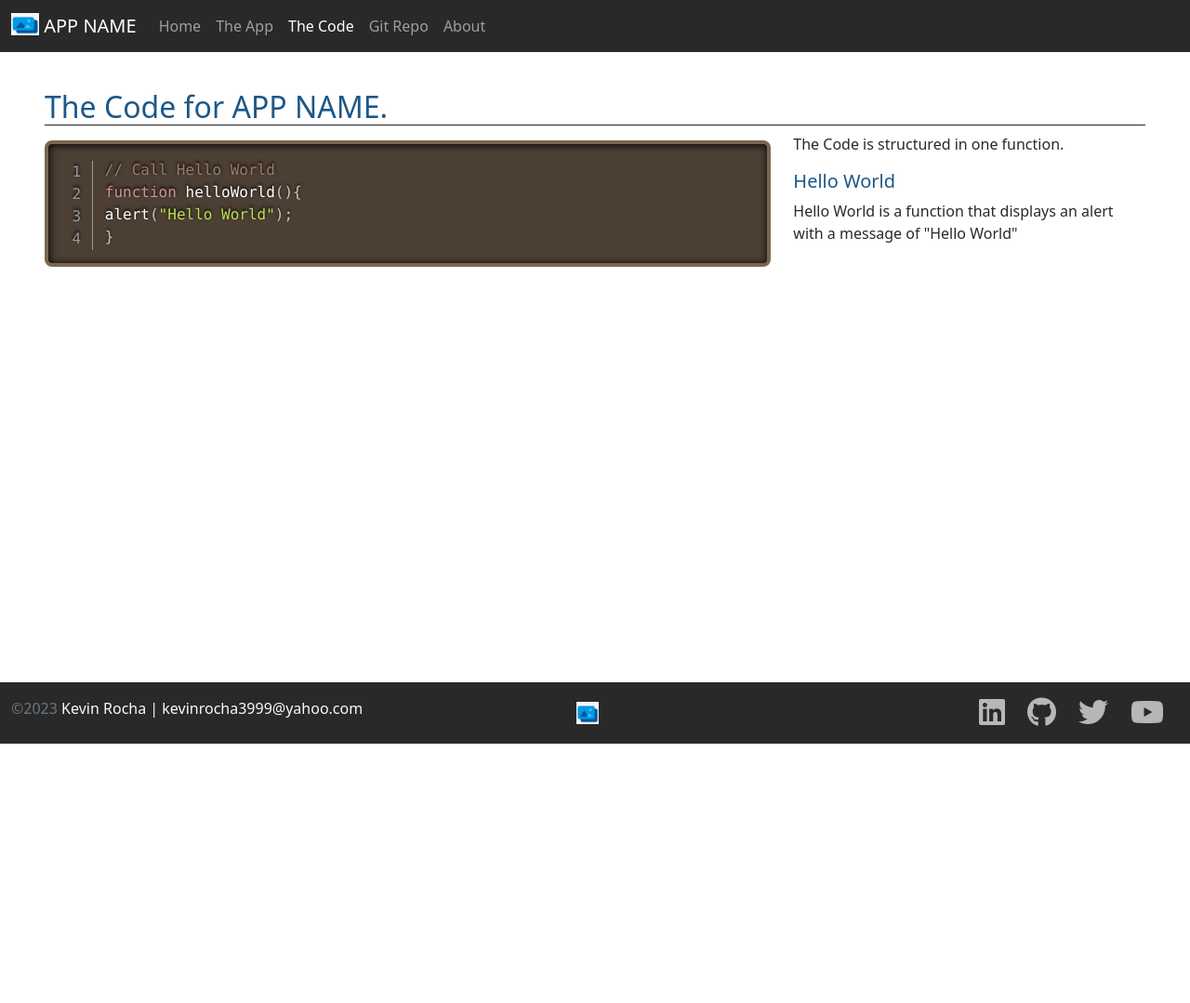
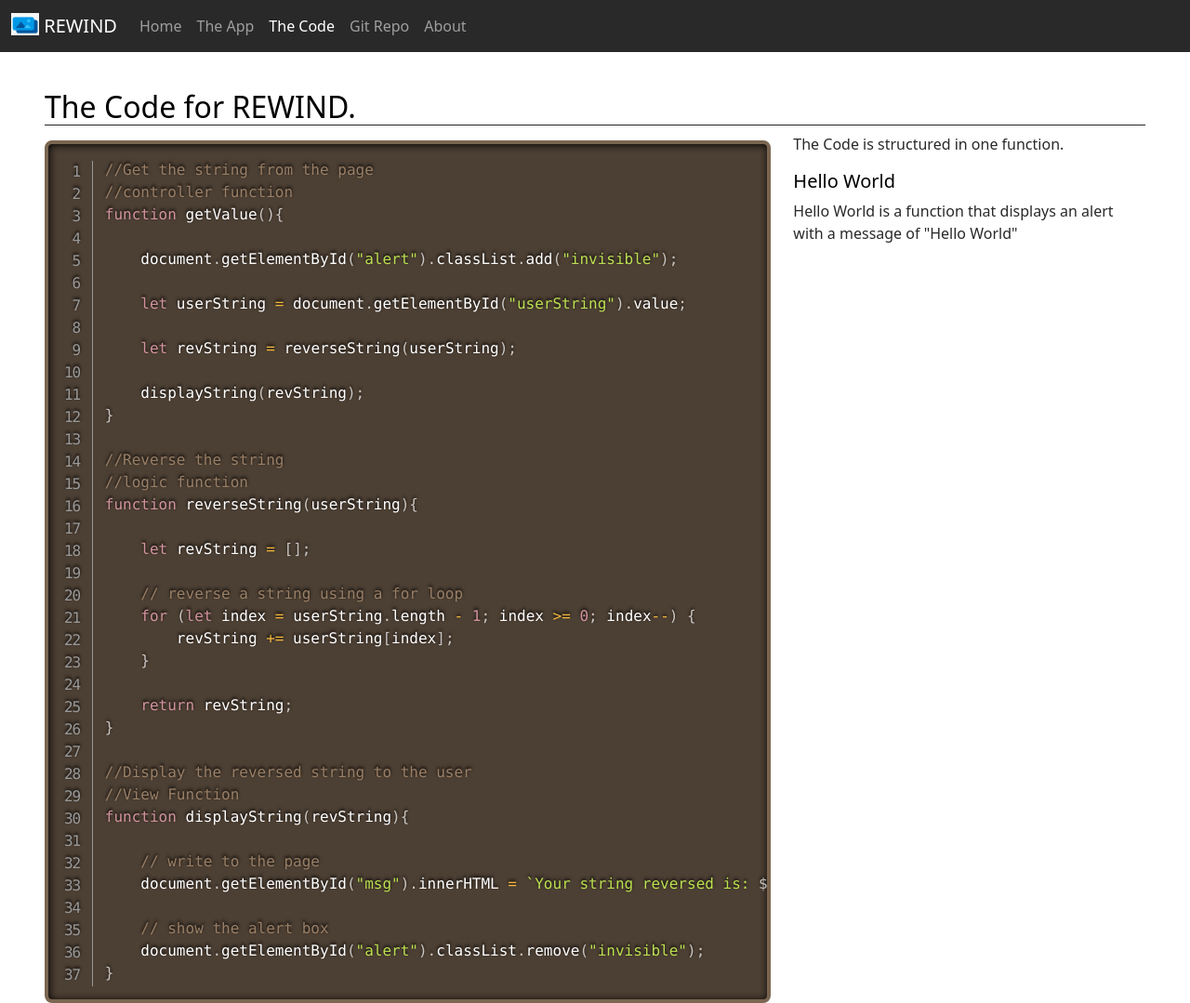
Before and after one commit to kevinarocha/Rewind, a plain HTML site: page code.html in a window 1280 px wide. Shown: the top 1079 px of the page at 93% size. Before the commit the page ends 800 px from the top, so only its background shows below. Drawn offline with nearby package versions, Linux system fonts and the light colour scheme.

Commit message:
Rewind
added js functionality and U.I.

```diff
--- a/code.html
+++ b/code.html
@@ -2,7 +2,7 @@
 <html lang="en" class="h-100">
 
 <head>
-    <title>App Name: A Coding Project By Kevin Rocha</title>
+    <title>REWIND: A Coding Project By Kevin Rocha</title>
     <!-- Required meta tags -->
     <meta charset="utf-8">
     <meta name="viewport" content="width=device-width, initial-scale=1, shrink-to-fit=no">
@@ -24,7 +24,7 @@
 <nav class="navbar navbar-expand-md navbar-dark fixed-top">
     <div class="container-fluid">
         <a class="navbar-brand" href="#"><img src = "img/img template.jpg" class = "d-inline-block align-text-top"
-             width = "30" height = "24"> APP NAME</a>
+             width = "30" height = "24"> REWIND</a>
         <button class="navbar-toggler" type="button" data-bs-toggle="collapse" data-bs-target="#navbarCollapse"
             aria-controls="navbarCollapse" aria-expanded="false" aria-label="Toggle navigation">
             <span class="navbar-toggler-icon"></span>
@@ -54,14 +54,47 @@
     <!-- ==== Main Section ==== -->
     <main class="flex-shrink-0">
         <div class = "contianer py-5 px-5 mt-5">
-           <h2 class = "border-1 border-bottom border-dark">The Code for APP NAME.</h2>
+           <h2 class = "border-1 border-bottom border-dark">The Code for REWIND.</h2>
             <div class = "row row-cols-1 row-cols-lg-2">
                 <div class = "col-lg-8">
                      <pre class = "line-numbers"><code class = "language-javascript">
-                    // Call Hello World
-                    function helloWorld(){
-                    alert("Hello World");
-                    }
+                        //Get the string from the page
+                        //controller function
+                        function getValue(){
+
+                            document.getElementById("alert").classList.add("invisible");
+
+                            let userString = document.getElementById("userString").value;
+
+                            let revString = reverseString(userString);
+
+                            displayString(revString);
+                        }
+
+                        //Reverse the string
+                        //logic function
+                        function reverseString(userString){
+
+                            let revString = [];
+
+                            // reverse a string using a for loop
+                            for (let index = userString.length - 1; index >= 0; index--) {
+                                revString += userString[index];
+                            }
+
+                            return revString;
+                        }
+
+                        //Display the reversed string to the user
+                        //View Function
+                        function displayString(revString){
+
+                            // write to the page
+                            document.getElementById("msg").innerHTML = `Your string reversed is: ${revString}`;
+
+                            // show the alert box
+                            document.getElementById("alert").classList.remove("invisible");
+                        }
                     </code>
                     </pre>
                 </div>
--- a/css/site.css
+++ b/css/site.css
@@ -1,6 +1,6 @@
 :root{
-    --primary-color: #1d5888;
-    --secondary-color: #ff993b;
+    --primary-color: #000000;
+    --secondary-color: #ff0000;
     --dark-color: #292929;
     --white-color: #e7e7e7;
 }
@@ -49,7 +49,7 @@ footer .social>a:hover{
     color:orangered;
 }
 
-.cssicon{
+.css3icon{
     color: rgb(11,82,214);
 }
 
```
Also changed, not shown: app.html (+35 -4 lines), index.html (+6 -5 lines), js/site.js (+36 -3 lines).
